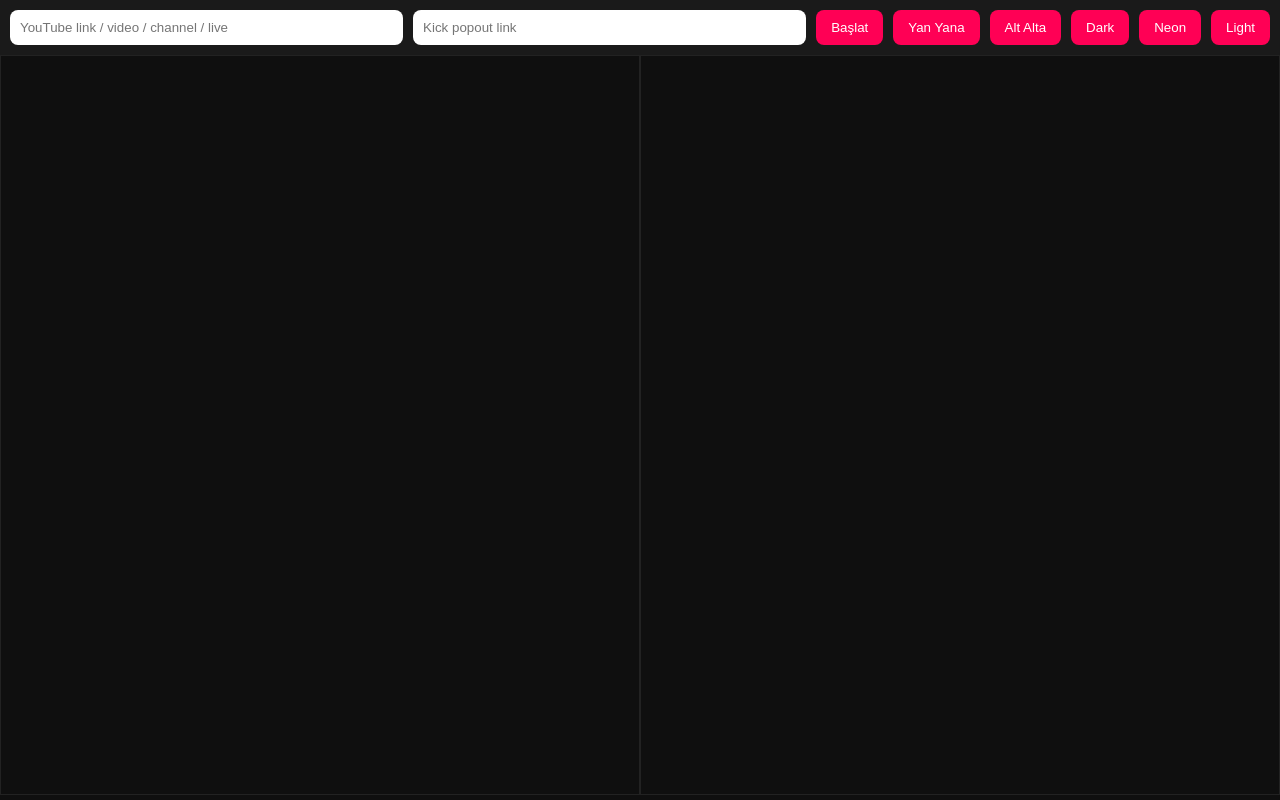
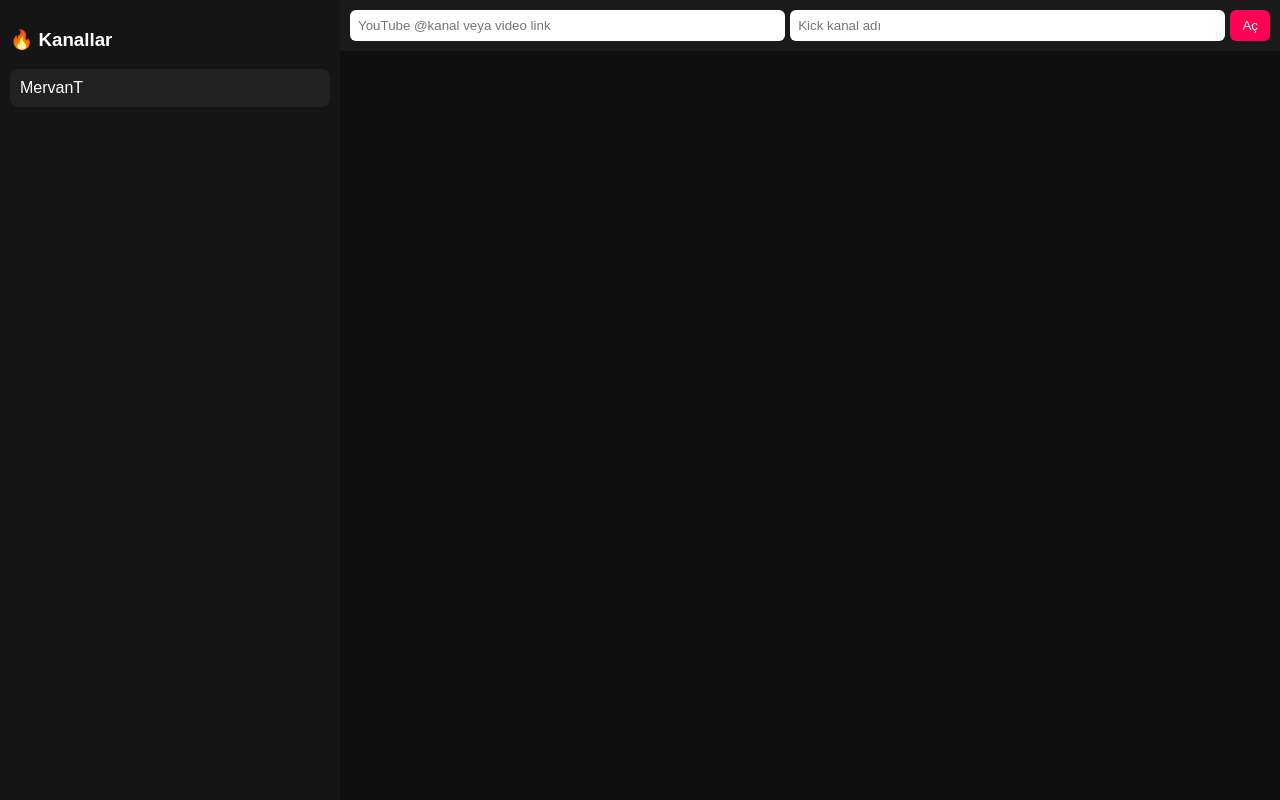
Before and after one commit to GTHDevo/Double-Chat-Sistem, a plain HTML site: page index.html in a window 1280 px wide. Drawn offline with Linux system fonts and the light colour scheme.

Commit message:
Refactor chat application layout and styles
Updated the title and modified layout and style properties for the chat application.

```diff
--- a/index.html
+++ b/index.html
@@ -2,7 +2,7 @@
 <html lang="tr">
 <head>
 <meta charset="UTF-8">
-<title>Live Chat Fusion 🔥</title>
+<title>Chat Hub 🔥</title>
 
 <style>
 body {
@@ -12,154 +12,169 @@ body {
   color: white;
 }
 
-/* HEADER */
-header {
+.container {
   display: flex;
-  flex-wrap: wrap;
-  gap: 10px;
+  height: 100vh;
+}
+
+/* LEFT PANEL */
+.left {
+  width: 25%;
+  background: #151515;
+  padding: 10px;
+  overflow-y: auto;
+}
+
+.channel {
+  padding: 10px;
+  margin: 5px 0;
+  background: #222;
+  border-radius: 8px;
+  cursor: pointer;
+}
+
+/* RIGHT PANEL */
+.right {
+  flex: 1;
+  display: flex;
+  flex-direction: column;
+}
+
+.top {
+  display: flex;
+  gap: 5px;
   padding: 10px;
   background: #1a1a1a;
 }
 
 input {
   flex: 1;
-  min-width: 200px;
-  padding: 10px;
+  padding: 8px;
   border: none;
-  border-radius: 8px;
+  border-radius: 6px;
 }
 
 button {
-  padding: 10px 15px;
+  padding: 8px 12px;
   border: none;
-  border-radius: 8px;
-  cursor: pointer;
+  border-radius: 6px;
   background: #ff0055;
   color: white;
+  cursor: pointer;
 }
 
 /* CHAT AREA */
-#container {
+.chats {
+  flex: 1;
   display: flex;
-  height: calc(100vh - 60px);
-}
-
-/* LAYOUT MODES */
-.side {
-  flex-direction: row;
-}
-
-.stacked {
   flex-direction: column;
 }
 
-.chatBox {
+iframe {
   flex: 1;
-  border: 1px solid #222;
-}
-
-iframe {
-  width: 100%;
-  height: 100%;
   border: none;
-}
-
-/* THEMES */
-.dark { background: #0f0f0f; }
-.neon { background: black; }
-.neon button { background: #00ffcc; color: black; }
-.light { background: #f5f5f5; color: black; }
-.light header { background: #ddd; }
-
-/* MOBILE FIX */
-@media (max-width: 768px) {
-  #container {
-    flex-direction: column;
-  }
 }
 </style>
 </head>
 
-<body class="dark">
+<body>
 
-<header>
-  <input id="yt" placeholder="YouTube link / video / channel / live">
-  <input id="kick" placeholder="Kick popout link">
+<div class="container">
 
-  <button onclick="start()">Başlat</button>
-
-  <button onclick="setLayout('side')">Yan Yana</button>
-  <button onclick="setLayout('stacked')">Alt Alta</button>
-
-  <button onclick="setTheme('dark')">Dark</button>
-  <button onclick="setTheme('neon')">Neon</button>
-  <button onclick="setTheme('light')">Light</button>
-</header>
-
-<div id="container" class="side">
-
-  <div class="chatBox">
-    <iframe id="ytFrame"></iframe>
+  <!-- LEFT -->
+  <div class="left">
+    <h3>🔥 Kanallar</h3>
+    <div id="list"></div>
   </div>
 
-  <div class="chatBox">
-    <iframe id="kickFrame"></iframe>
+  <!-- RIGHT -->
+  <div class="right">
+
+    <div class="top">
+      <input id="yt" placeholder="YouTube @kanal veya video link">
+      <input id="kick" placeholder="Kick kanal adı">
+      <button onclick="start()">Aç</button>
+    </div>
+
+    <div class="chats">
+      <iframe id="ytFrame"></iframe>
+      <iframe id="kickFrame"></iframe>
+    </div>
+
   </div>
 
 </div>
 
 <script>
 
+/* 🔥 KANAL LİSTESİ (BURAYI SONRA SEN DEĞİŞTİRECEKSİN) */
+const channels = [
+  {
+    name: "MervanT",
+    yt: "Xp5KwxKl7cU",
+    kick: "mervant0"
+  }
+];
+
+/* LEFT PANEL */
+const list = document.getElementById("list");
+
+channels.forEach(c => {
+  let div = document.createElement("div");
+  div.className = "channel";
+  div.innerText = c.name;
+
+  div.onclick = () => {
+    openChannel(c);
+  };
+
+  list.appendChild(div);
+});
+
+/* KANAL AÇ */
+function openChannel(c) {
+
+  let ytChat = `https://www.youtube.com/live_chat?v=${c.yt}&embed_domain=${window.location.hostname}`;
+  let kickChat = `https://kick.com/popout/${c.kick}/chat`;
+
+  document.getElementById("ytFrame").src = ytChat;
+  document.getElementById("kickFrame").src = kickChat;
+}
+
+/* MANUEL INPUT */
 function start() {
-  let ytInput = document.getElementById("yt").value.trim();
+
+  let yt = document.getElementById("yt").value.trim();
   let kick = document.getElementById("kick").value.trim();
 
-  if (!ytInput || !kick) {
-    alert("⚠️ İki linki de girmelisin!");
+  if (!yt || !kick) {
+    alert("⚠️ İkisini de gir!");
     return;
   }
 
-  // YouTube video ID çıkarma
-  let videoId = extractYouTubeID(ytInput);
+  let ytID = extractID(yt);
 
-  if (!videoId) {
-    alert("❌ YouTube linki çözülemedi!");
+  if (!ytID) {
+    alert("❌ YouTube ID bulunamadı!");
     return;
   }
 
-  let ytChat = `https://www.youtube.com/live_chat?v=${videoId}&embed_domain=${window.location.hostname}`;
+  document.getElementById("ytFrame").src =
+    `https://www.youtube.com/live_chat?v=${ytID}&embed_domain=${window.location.hostname}`;
 
-  document.getElementById("ytFrame").src = ytChat;
-  document.getElementById("kickFrame").src = kick;
+  document.getElementById("kickFrame").src =
+    `https://kick.com/popout/${kick}/chat`;
 }
 
+/* YOUTUBE ID */
+function extractID(url) {
+  let m = url.match(/v=([a-zA-Z0-9_-]{11})/);
+  if (m) return m[1];
 
-// YouTube ID extractor
-function extractYouTubeID(url) {
-
-  // watch?v=
-  let match = url.match(/v=([a-zA-Z0-9_-]{11})/);
-  if (match) return match[1];
-
-  // youtu.be/
-  match = url.match(/youtu\.be\/([a-zA-Z0-9_-]{11})/);
-  if (match) return match[1];
-
-  // live link
-  match = url.match(/live\/([a-zA-Z0-9_-]{11})/);
-  if (match) return match[1];
+  m = url.match(/youtu\.be\/([a-zA-Z0-9_-]{11})/);
+  if (m) return m[1];
 
   return null;
-}
-
-// Layout
-function setLayout(type) {
-  document.getElementById("container").className = type;
-}
-
-// Theme
-function setTheme(theme) {
-  document.body.className = theme;
 }
 
 </script>
```
